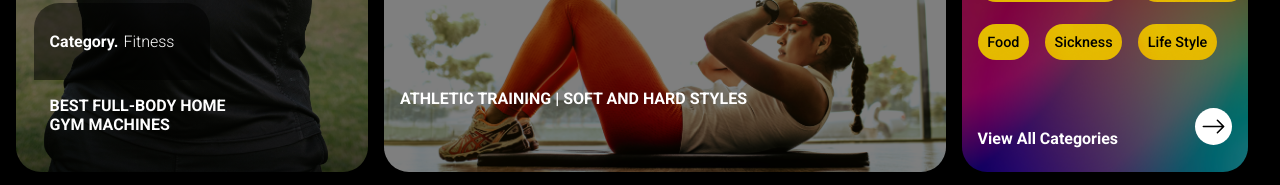
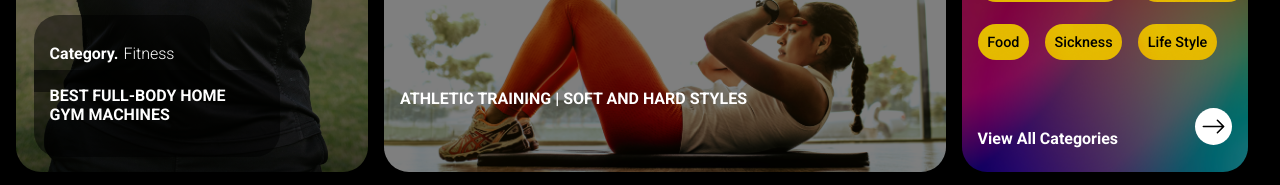
Before and after one commit to waqas2714/CSS-Practice, a React (Create React App) app: page / in a window 1280 px wide. Shown: the part 612-797 px from the top of the page. Built offline with nearby package versions, Linux system fonts and the light colour scheme.

Commit message:
final touches

```diff
--- a/src/App.css
+++ b/src/App.css
@@ -36,7 +36,7 @@ body {
   border-radius: 25px 25px 0px 0px;
   position: absolute;
   left: 5%;
-  bottom: 12%;
+  bottom: 80px;
   font-family: "Roboto", sans-serif;
 }
 
@@ -54,12 +54,14 @@ body {
 
 .lower {
   color: white;
+  background-color: rgba(0, 0, 0, 0.5);
   height: 10%;
   width: 70%;
   border-radius: 0px 25px 25px 25px;
   position: absolute;
   left: 5%;
   bottom: 2%;
+  padding-bottom: 10px;
   font-family: "Roboto", sans-serif;
 }
 
```
